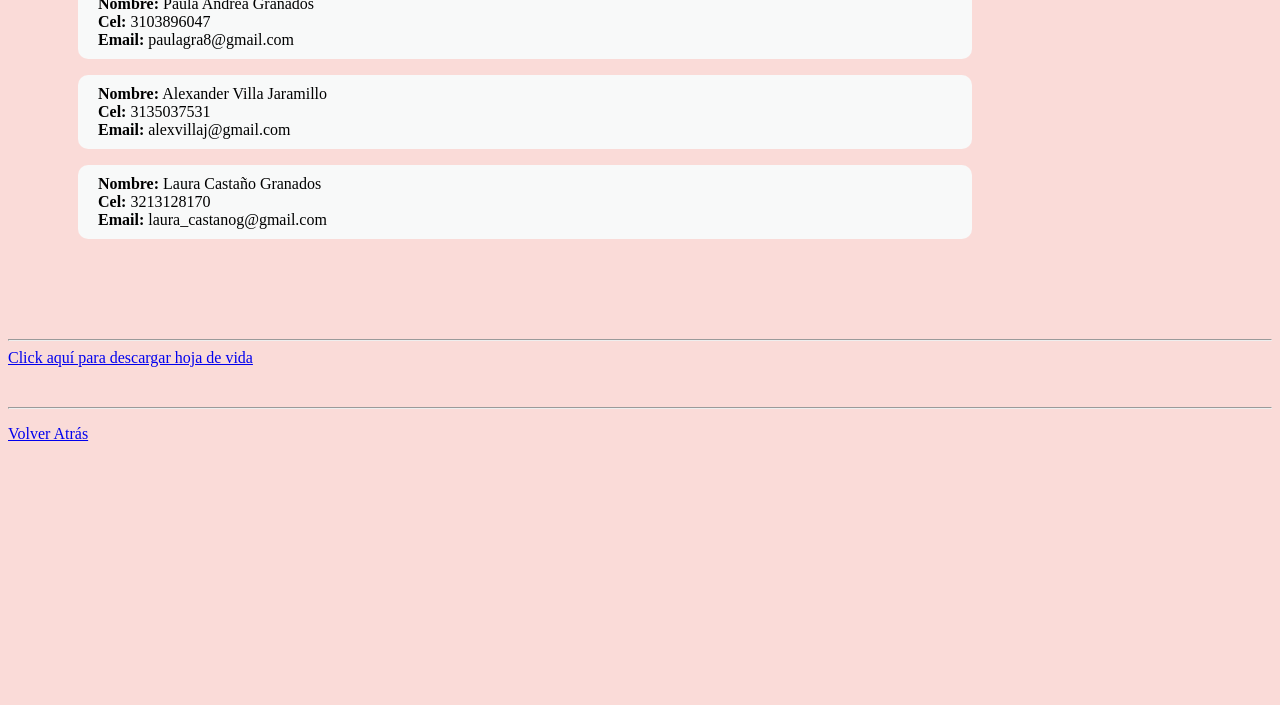
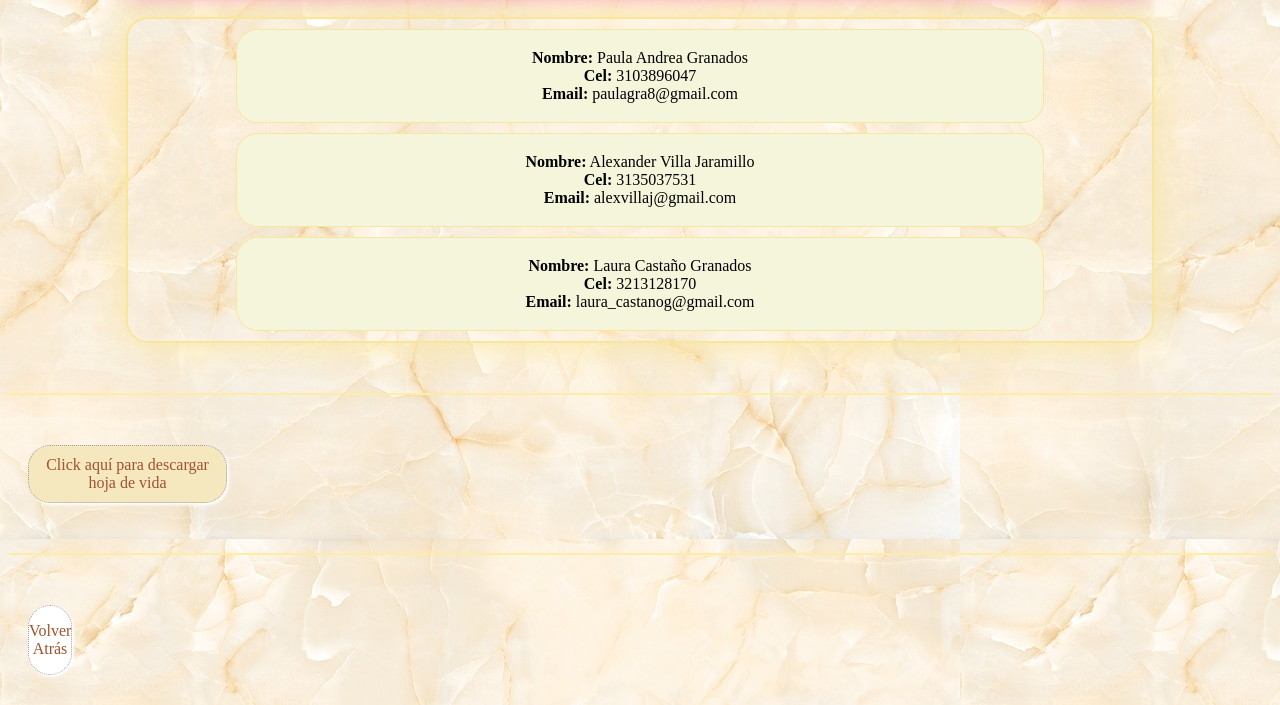
Before and after one commit to valenvg18/SofkaU_Taller_HTML-CSS3-JS, a plain HTML site: page Taller_HTML5/ref_familiares.html in a window 1280 px wide. Shown: the part 95-800 px from the top of the page. Drawn offline with Linux system fonts and the light colour scheme.

Commit message:
Finalizado Taller CSS. Se agregaron estilos CSS a todas las paginas.

```diff
--- a/Taller_HTML5/CSS/estilos.css
+++ b/Taller_HTML5/CSS/estilos.css
@@ -24,7 +24,7 @@ img {
 
 }
 
-.contenedor_nombre {
+.TituloPrincipal {
     text-align: center;
     border: 2px solid rgb(249, 230, 157);
     border-radius:22px;
@@ -34,6 +34,16 @@ img {
     box-shadow: 0px 0px 20px white inset, 0px 0px 20px rgb(250, 138, 192);
 }
 
+.TitulosNavegacion {
+    text-align: center;
+    border: 2px solid rgb(249, 230, 157);
+    border-radius:22px;
+    text-shadow: 5px 5px 3px rgb(179, 177, 177);
+    max-width:1024px;
+    margin-left: auto;
+    margin-right: auto;
+    box-shadow: 0px 0px 20px white inset, 0px 0px 20px rgb(250, 138, 192);
+}
 
 #Contenedor_DatosPersonales {
     border:3px solid rgb(255, 237, 164);
@@ -97,14 +107,15 @@ hr {
     margin-bottom: 50px
 }
 
-#Contenedor_descarga {
+.Contenedor_descarga {
     border:1px dotted rgb(162, 156, 160);
     border-radius:22px;
     background-color:rgb(245, 232, 191);
     padding:10px;
     margin-left:20px;
-    margin-right:1054px;
+    margin-right:1045px;
     box-shadow: 2px 2px 3px rgb(255, 255, 255);
+    text-align: center;
 }
 
 a{
@@ -116,7 +127,44 @@ a:hover {
     color:papayawhip;
 }
 
+.cajaInformacion {
+    border:2px solid rgb(249, 230, 157);
+    border-radius:22px;
+    margin-top: 20px;
+    margin-bottom: 12px;
+    margin-left:auto;
+    margin-right:auto;
+    max-width: 1024px;
+    text-align: center;
+    box-shadow: 0px 0px 40px rgb(249, 230, 157);
+}
 
+#opciones {
+    border:1px solid rgb(249, 230, 157);
+    border-radius: 22px;
+    background-color: beige;
+    max-width: 800px;
+    margin-top: 10px;
+    margin-bottom: 10px;
+    margin-left: auto;
+    margin-right: auto;
+    padding: 3px;
+    list-style: none;
+}
+
+h2 {
+    color: rgb(250, 138, 192);
+}
+
+#Contenedor_volverAtras {
+    border:1px dotted rgb(162, 156, 160);
+    border-radius:22px;
+    background-color:white;
+    margin-left:20px;
+    margin-right:1200px;
+    box-shadow: 2px 2px 3px rgb(255, 255, 255);
+    text-align: center;
+}
 
 
 /* <hr size="2"> */
--- a/Taller_HTML5/ref_familiares.html
+++ b/Taller_HTML5/ref_familiares.html
@@ -4,45 +4,53 @@
     <meta charset="UTF-8">
     <meta http-equiv="X-UA-Compatible" content="IE=edge">
     <meta name="viewport" content="width=device-width, initial-scale=1.0">
-    <title>Document</title>
+    <title>Referencia Familiares</title>
+    <link rel="stylesheet" href="CSS/estilos.css" type="text/css" />
 </head>
-<body bgcolor="#FADBD8">
+<body >
     <header>
-        <dvi id="Contenedor_titulo3">
+        <div class="TitulosNavegacion">
             <h1> Referencias Familiares </h1>
-        </dvi>
+        </div>
     </header>
+
     <section>
-        <div id="contenedor_referenciasFamiliares">
-            <article style="margin-left: 70px; margin-right: 300px;">
-                <p style="background-color: #F8F9F9; border-radius: 10px; padding: 10px">
-                    <b style="margin-left: 10px;">Nombre:</b> Paula Andrea Granados<br>
-                    <b style="margin-left: 10px;">Cel:</b> 3103896047<br>
-                    <b style="margin-left: 10px;">Email:</b> paulagra8@gmail.com
-                </p>
-                <p style="background-color: #F8F9F9; border-radius: 10px; padding: 10px">
-                    <b style="margin-left: 10px;">Nombre:</b> Alexander Villa Jaramillo<br>
-                    <b style="margin-left: 10px;">Cel:</b> 3135037531<br>
-                    <b style="margin-left: 10px;">Email:</b> alexvillaj@gmail.com
-                </p>
-                <p style="background-color: #F8F9F9; border-radius: 10px; padding: 10px">
-                    <b style="margin-left: 10px;">Nombre:</b> Laura Castaño Granados<br>
-                    <b style="margin-left: 10px;">Cel:</b> 3213128170<br>
-                    <b style="margin-left: 10px;">Email:</b> laura_castanog@gmail.com
-                </p>
+        <div class="cajaInformacion">
+            <article>
+                <div id="opciones"><p>
+                    <b>Nombre:</b> Paula Andrea Granados<br>
+                    <b>Cel:</b> 3103896047<br>
+                    <b>Email:</b> paulagra8@gmail.com
+                </p> </div>
+                <div id="opciones"><p>
+                    <b>Nombre:</b> Alexander Villa Jaramillo<br>
+                    <b>Cel:</b> 3135037531<br>
+                    <b>Email:</b> alexvillaj@gmail.com
+                </p></div>
+                <div id="opciones"><p>
+                    <b>Nombre:</b> Laura Castaño Granados<br>
+                    <b>Cel:</b> 3213128170<br>
+                    <b>Email:</b> laura_castanog@gmail.com
+                </p></div>
 
             </article>
         </div>
     </section>
-    <aside style="margin-top: 100px">
-        <hr size="2">
-        <a href="HojaDeVida.pdf"> Click aquí para descargar hoja de vida </a>
-    </aside>
-    <footer style="margin-top: 40px">
-        <hr size="2">
+
+    <hr>
+
+    <div class="Contenedor_descarga">
+        <footer>
+            <a href="Download/HojaDeVida.pdf"> Click aquí para descargar hoja de vida </a>
+        </footer>
+    </div>
+
+    <hr>
+
+    <aside>
         <div id="Contenedor_volverAtras">
            <p> <a href="index.html"> Volver Atrás </a> </p>
         </div>
-    </footer>
+    </aside>
 </body>
 </html>
```
Also changed, not shown: Taller_HTML5/estudios.html (+26 -17 lines), Taller_HTML5/exp_laboral.html (+27 -19 lines), Taller_HTML5/index.html (+3 -3 lines), Taller_HTML5/ref_personales.html (+35 -29 lines).
